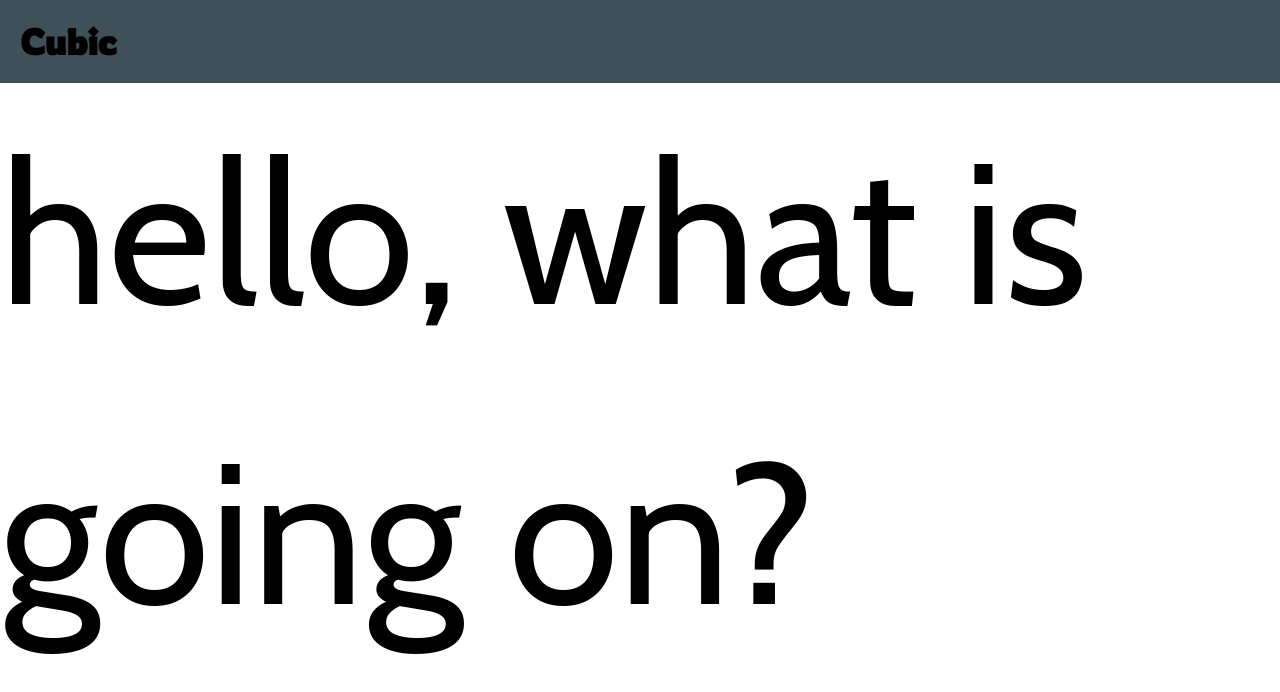
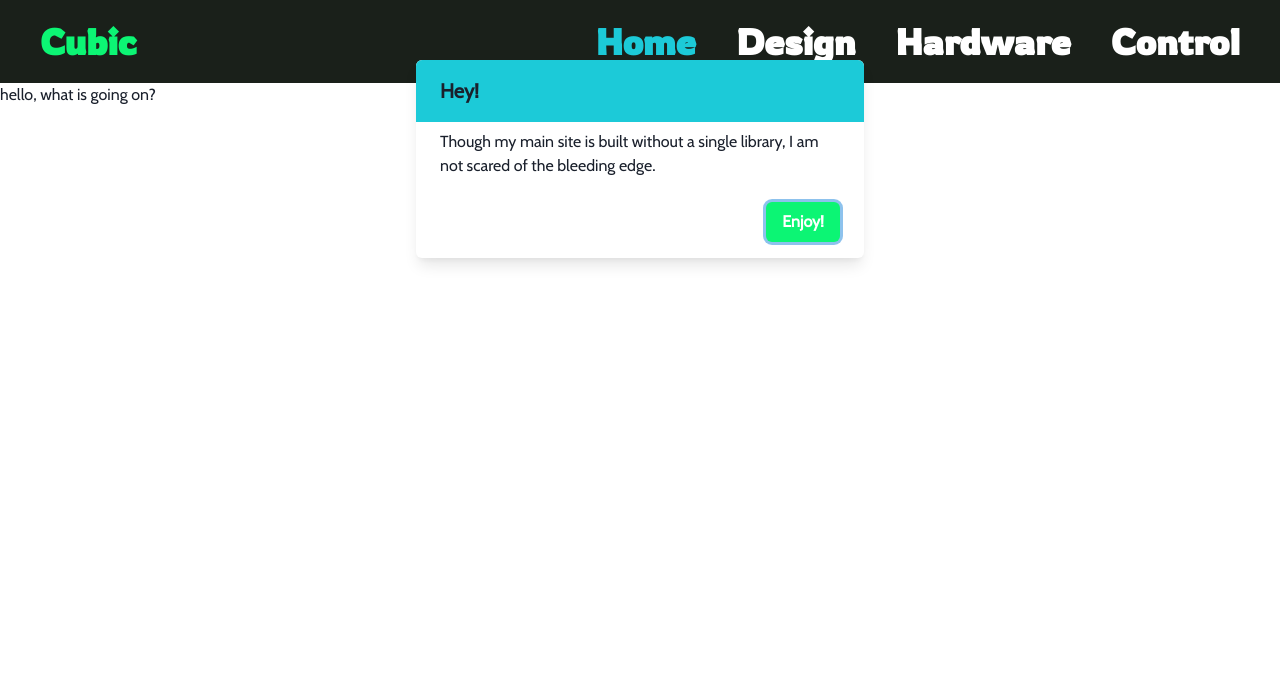
Before and after one commit to Jumner/Cubic, a Next.js app in the folder site/: page / in a window 1280 px wide. Shown: the top 692 px of the page. Built offline with nearby package versions, Linux system fonts and the light colour scheme.

Commit message:
done pages

```diff
--- a/site/pages/components/Header.js
+++ b/site/pages/components/Header.js
@@ -1,9 +1,43 @@
 import { Flex, Heading } from '@chakra-ui/react';
 
-export default function Header() {
+function NavLink({ page, url, children }) {
 	return (
-		<Flex w="100vw" bg="gray" p="5">
-			<Heading>Cubic</Heading>
+		<Heading
+			as="a"
+			href={`/${url}`}
+			color={page == children ? 'site.blue' : ''}
+			_hover={{ color: 'site.green.500' }}
+		>
+			{children}
+		</Heading>
+	);
+}
+
+export default function Header({ page }) {
+	return (
+		<Flex
+			w="100vw"
+			bg="site.gray"
+			p="5"
+			px="10"
+			justify="space-between"
+			color="white"
+		>
+			<Heading color="site.green.500">Cubic</Heading>
+			<Flex justify="space-evenly" gap="10">
+				<NavLink page={page} url="">
+					Home
+				</NavLink>
+				<NavLink page={page} url="design">
+					Design
+				</NavLink>
+				<NavLink page={page} url="hardware">
+					Hardware
+				</NavLink>
+				<NavLink page={page} url="control">
+					Control
+				</NavLink>
+			</Flex>
 		</Flex>
 	);
 }
--- a/site/pages/components/Page.js
+++ b/site/pages/components/Page.js
@@ -1,10 +1,9 @@
-import { Text } from '@chakra-ui/react';
 import Header from './Header';
 
-export default function Page({ children }) {
+export default function Page({ children, name }) {
 	return (
 		<>
-			<Header />
+			<Header page={name} />
 			{children}
 		</>
 	);
--- /dev/null
+++ b/site/pages/control.js
@@ -0,0 +1,5 @@
+import Page from './components/Page';
+
+export default function Design() {
+	return <Page name="Control">Control!</Page>;
+}
--- /dev/null
+++ b/site/pages/design.js
@@ -0,0 +1,5 @@
+import Page from './components/Page';
+
+export default function Design() {
+	return <Page name="Design">design!</Page>;
+}
--- /dev/null
+++ b/site/pages/hardware.js
@@ -0,0 +1,5 @@
+import Page from './components/Page';
+
+export default function Design() {
+	return <Page name="Hardware">Hardware!</Page>;
+}
--- a/site/pages/index.js
+++ b/site/pages/index.js
@@ -1,10 +1,42 @@
-import { Text } from '@chakra-ui/react';
+import {
+	AlertDialog,
+	AlertDialogBody,
+	AlertDialogContent,
+	AlertDialogFooter,
+	AlertDialogHeader,
+	Button,
+	Text,
+} from '@chakra-ui/react';
+import React from 'react';
 import Page from './components/Page';
 
 export default function Home() {
+	const cancelRef = React.useRef();
+	const [isOpen, setIsOpen] = React.useState(true);
+	const onClose = () => setIsOpen(false);
 	return (
-		<Page>
-			<Text fontSize="200">hello, what is going on?</Text>
+		<Page name="Home">
+			<Text>hello, what is going on?</Text>
+			<AlertDialog
+				leastDestructiveRef={cancelRef}
+				isOpen={isOpen}
+				onClose={onClose}
+			>
+				<AlertDialogContent>
+					<AlertDialogHeader bg="site.blue" borderTopRadius="md">
+						Hey!
+					</AlertDialogHeader>
+					<AlertDialogBody>
+						Though my main site is built without a single library, I am not
+						scared of the bleeding edge.
+					</AlertDialogBody>
+					<AlertDialogFooter>
+						<Button onClick={onClose} colorScheme="site.green">
+							Enjoy!
+						</Button>
+					</AlertDialogFooter>
+				</AlertDialogContent>
+			</AlertDialog>
 		</Page>
 	);
 }
--- a/site/styles/theme.js
+++ b/site/styles/theme.js
@@ -1,9 +1,21 @@
 import { extendTheme } from '@chakra-ui/react';
-
+import { Mode } from '@chakra-ui/theme-tools';
 const colours = {
-	gray: '#405059',
-	blue: '#0c8f8f',
-	green: '#73b06f',
+	site: {
+		gray: '#1a201a',
+		blue: '#1CCAD8',
+		green: {
+			100: '#b6fcd5',
+			200: '#86faba',
+			300: '#55f89e',
+			400: '#24f682',
+			500: '#0CF574',
+			600: '#0ac45d',
+			700: '#079346',
+			800: '#05622e',
+			900: '#023117',
+		},
+	},
 };
 
 export const theme = extendTheme({
```
